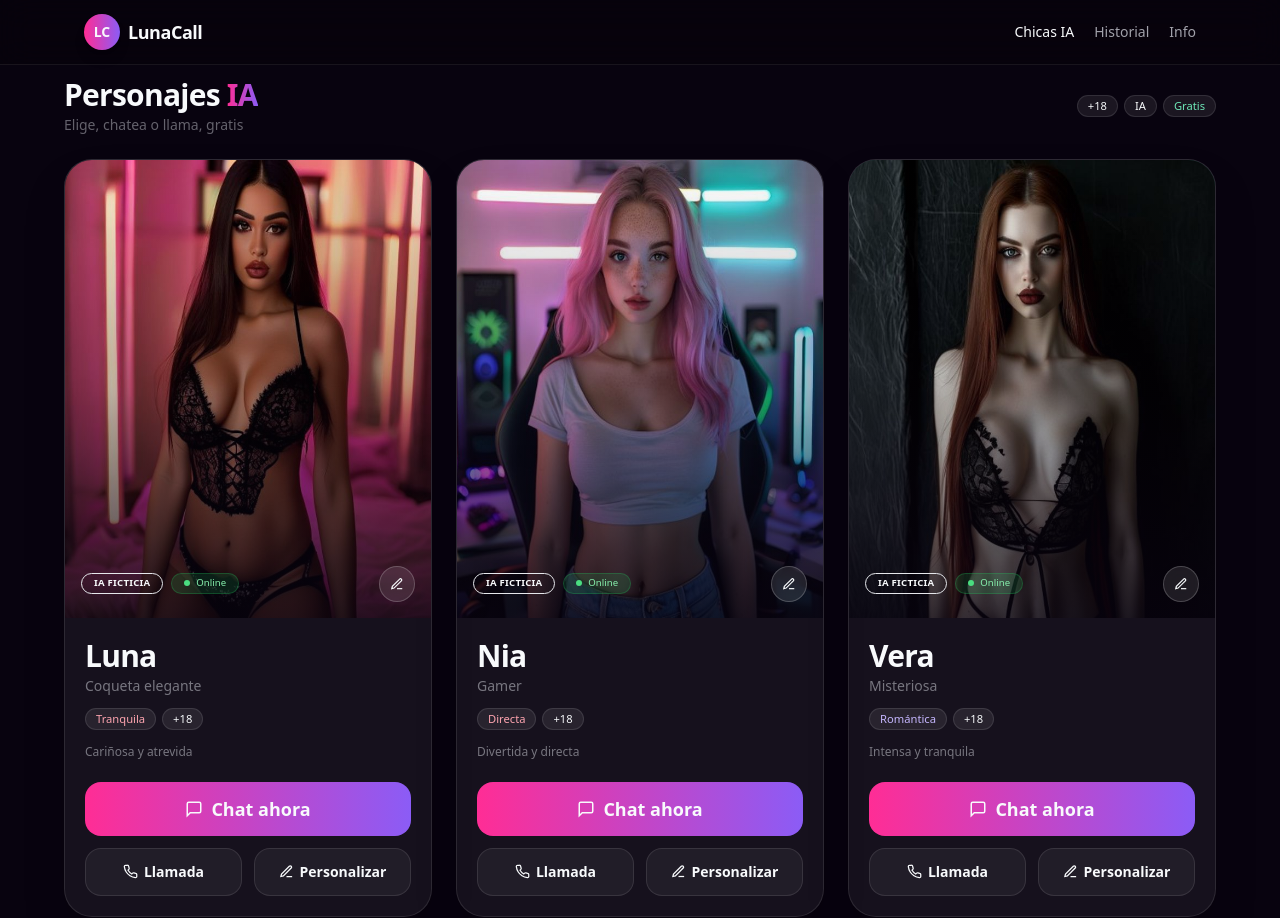
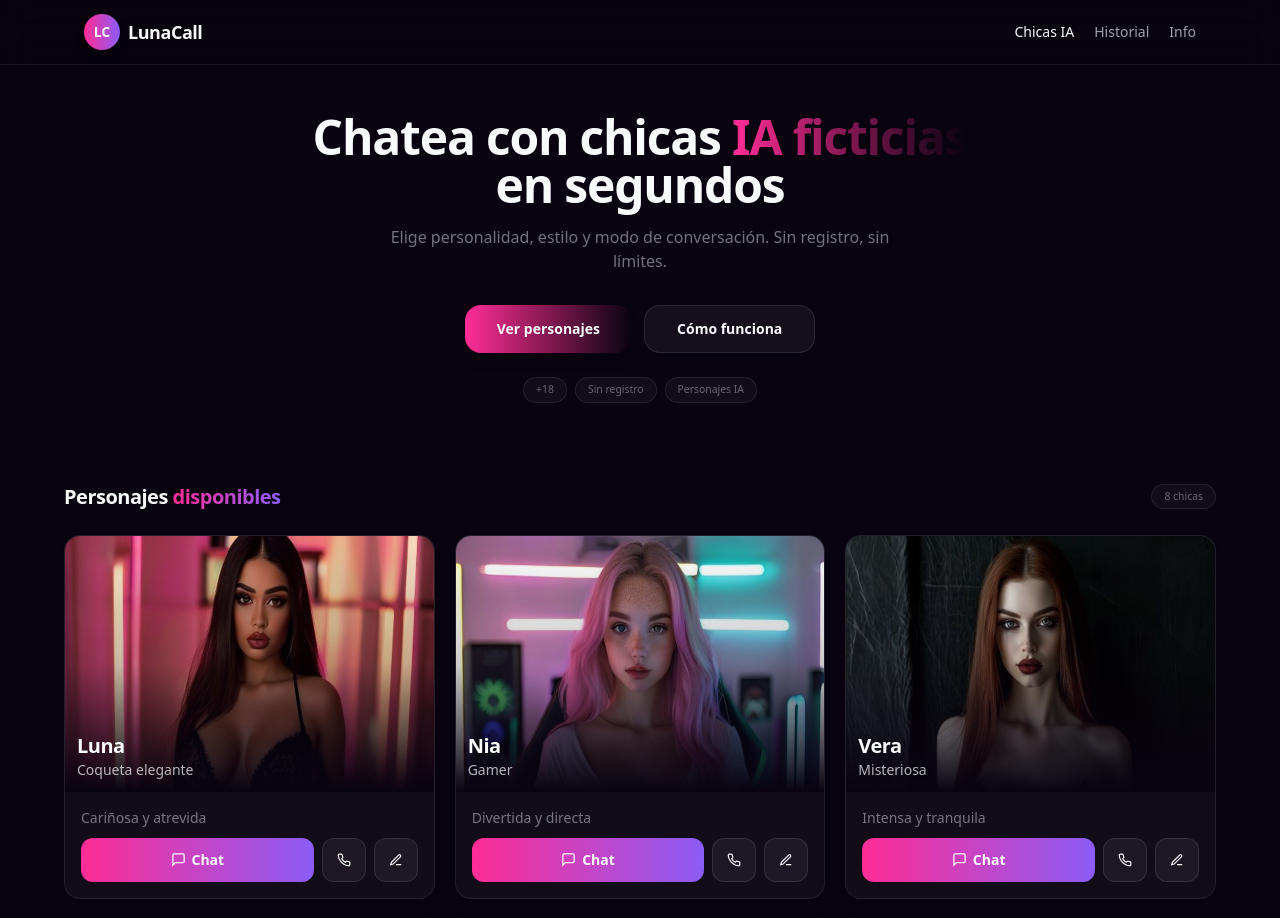
Before and after one commit to 3737631/luciaia, a Next.js app: page /luciaia/girls in a window 1280 px wide. Shown: the top 918 px of the page. Built offline with nearby package versions, Linux system fonts and the light colour scheme.

Commit message:
redesign: compact cards + hero section on /girls

```diff
--- a/src/app/girls/page.tsx
+++ b/src/app/girls/page.tsx
@@ -2,39 +2,72 @@ import Link from "next/link";
 import Header from "@/components/Header";
 import Footer from "@/components/Footer";
 import GirlCard from "@/components/GirlCard";
-import NeonButton from "@/components/NeonButton";
 import { girls } from "@/data/girls";
 
 export default function GirlsPage() {
   return (
     <>
       <Header />
-      <main className="min-h-screen overflow-x-hidden px-3.5 pb-24 pt-3 sm:px-6 lg:px-8">
+      <main className="min-h-screen overflow-x-hidden pb-24">
+        {/* Hero */}
+        <section className="relative overflow-hidden px-4 pb-16 pt-8 sm:px-6 sm:pb-20 sm:pt-12 lg:px-8">
+          <div className="pointer-events-none absolute inset-0 -z-10">
+            <div className="absolute -left-32 -top-32 h-96 w-96 rounded-full bg-pink-500/20 blur-[120px]" />
+            <div className="absolute -right-32 top-1/3 h-80 w-80 rounded-full bg-purple-500/15 blur-[100px]" />
+            <div className="absolute bottom-0 left-1/4 h-64 w-64 rounded-full bg-pink-400/10 blur-[80px]" />
+          </div>
           <div className="mx-auto w-full max-w-6xl">
-          <div className="mb-4 flex flex-wrap items-center justify-between gap-2 sm:mb-6">
-            <div>
-              <h1 className="text-xl font-bold tracking-tight sm:text-2xl lg:text-3xl">
-                Personajes <span className="gradient-text">IA</span>
+            <div className="mx-auto max-w-2xl text-center">
+              <h1 className="text-3xl font-extrabold leading-[1.15] tracking-tight sm:text-4xl lg:text-5xl">
+                Chatea con chicas{' '}
+                <span className="bg-gradient-to-r from-pink to-purple-500 bg-clip-text text-transparent">IA ficticias</span>
+                {' '}en segundos
               </h1>
-              <p className="mt-0.5 text-xs text-muted/60 sm:text-sm">
-                Elige, chatea o llama, gratis
+              <p className="mx-auto mt-4 max-w-lg text-sm leading-relaxed text-muted/70 sm:text-base">
+                Elige personalidad, estilo y modo de conversación. Sin registro, sin límites.
               </p>
+              <div className="mt-8 flex flex-col items-center gap-3 sm:flex-row sm:justify-center">
+                <Link
+                  href="#girls"
+                  className="flex h-12 w-full items-center justify-center rounded-2xl bg-gradient-to-r from-pink to-purple-500 px-8 text-sm font-bold shadow-lg shadow-pink-500/25 transition-all duration-200 hover:shadow-xl hover:shadow-pink-500/30 active:scale-[0.97] sm:w-auto"
+                >
+                  Ver personajes
+                </Link>
+                <Link
+                  href="/info"
+                  className="flex h-12 w-full items-center justify-center rounded-2xl border border-white/10 bg-white/5 px-8 text-sm font-semibold transition-all duration-200 hover:bg-white/10 active:scale-[0.97] sm:w-auto"
+                >
+                  Cómo funciona
+                </Link>
               </div>
-            <div className="flex flex-wrap items-center gap-1.5">
-              <span className="chip bg-pink-500/15 text-pink-300 border-pink-500/25">+18</span>
-              <span className="chip bg-purple-500/15 text-purple-300 border-purple-500/25">IA</span>
-              <span className="chip bg-emerald-500/15 text-emerald-300 border-emerald-500/25">Gratis</span>
+              <div className="mt-6 flex flex-wrap items-center justify-center gap-2">
+                <span className="rounded-full border border-white/[0.08] bg-white/[0.04] px-3 py-1 text-[0.65rem] font-medium text-muted/60">+18</span>
+                <span className="rounded-full border border-white/[0.08] bg-white/[0.04] px-3 py-1 text-[0.65rem] font-medium text-muted/60">Sin registro</span>
+                <span className="rounded-full border border-white/[0.08] bg-white/[0.04] px-3 py-1 text-[0.65rem] font-medium text-muted/60">Personajes IA</span>
               </div>
             </div>
+          </div>
+        </section>
 
-          <div className="grid grid-cols-2 gap-3 sm:grid-cols-2 lg:grid-cols-3 sm:gap-6">
+        {/* Grid */}
+        <section id="girls" className="px-4 sm:px-6 lg:px-8">
+          <div className="mx-auto w-full max-w-6xl">
+            <div className="mb-5 flex flex-wrap items-center justify-between gap-2 sm:mb-6">
+              <h2 className="text-lg font-bold tracking-tight sm:text-xl">
+                Personajes <span className="gradient-text">disponibles</span>
+              </h2>
+              <span className="rounded-full border border-white/[0.08] bg-white/[0.04] px-3 py-1 text-[0.65rem] font-medium text-muted/60">{girls.length} chicas</span>
+            </div>
+            <div className="grid grid-cols-2 gap-3 sm:grid-cols-2 lg:grid-cols-3 sm:gap-5">
               {girls.map((girl) => (
                 <GirlCard key={girl.id} girl={girl} />
               ))}
             </div>
           </div>
+        </section>
+
+        <Footer />
       </main>
-      <Footer />
     </>
   );
 }
--- a/src/components/GirlCard.tsx
+++ b/src/components/GirlCard.tsx
@@ -16,134 +16,51 @@ const cardGradients: Record<string, string> = {
   yuki: "from-pink-400/25 via-fuchsia-500/15 to-transparent",
 };
 
-const personalities = [
-  "Romántica", "Directa", "Tranquila", "Gamer", "Misteriosa",
-];
-
-const personalityColors: Record<string, string> = {
-  carinosa: "bg-pink-500/20 text-pink-300 border-pink-500/30",
-  timida: "bg-purple-500/20 text-purple-300 border-purple-500/30",
-  atrevida: "bg-rose-500/20 text-rose-300 border-rose-500/30",
-  dominante: "bg-violet-500/20 text-violet-300 border-violet-500/30",
-};
-
 export default function GirlCard({ girl }: { girl: Girl }) {
   const gradient = cardGradients[girl.id] || "from-pink-500/20 to-purple-500/10";
   const [imgFailed, setImgFailed] = useState(false);
-
   const girlImage = getGirlImage(girl.id, girl.defaultHair, girl.defaultOutfit, girl.defaultBackground);
 
   return (
-    <>
-      {/* Mobile compact card */}
-      <Link href={`/customize/${girl.id}`} className="block sm:hidden">
-        <div className="w-full overflow-hidden rounded-[22px] border border-white/10 bg-white/[0.06] shadow-lg transition-all duration-200 active:scale-[0.97]">
-          <div className={`relative h-[220px] w-full bg-gradient-to-b ${gradient}`}>
+    <div className="group w-full overflow-hidden rounded-2xl border border-white/[0.08] bg-white/[0.04] shadow-lg transition-all duration-300 hover:shadow-[0_20px_60px_rgba(255,45,180,0.12)] hover:border-white/15">
+      <Link href={`/customize/${girl.id}`}>
+        <div className={`relative h-52 w-full bg-gradient-to-b ${gradient} sm:h-64`}>
           {!imgFailed ? (
             <img
               src={girlImage}
               alt={girl.name}
-                className="h-full w-full object-cover object-top"
+              className="h-full w-full object-cover object-top transition-all duration-500 group-hover:scale-105"
               onError={() => setImgFailed(true)}
             />
           ) : null}
+          <div className="absolute inset-0 bg-gradient-to-t from-[#08030f] via-[#08030f]/20 to-transparent" />
+          <div className="absolute bottom-3 left-3 right-3">
+            <h3 className="text-lg font-bold tracking-tight drop-shadow-lg sm:text-xl">{girl.name}</h3>
+            <p className="text-xs text-white/70 drop-shadow sm:text-sm">{girl.style}</p>
           </div>
-          <div className="p-3">
-            <h3 className="text-xl font-bold tracking-tight">{girl.name}</h3>
-            <p className="mt-0.5 text-xs text-muted/70">{girl.style}</p>
-            <Link href={`/chat/${girl.id}`} onClick={(e) => e.stopPropagation()}>
-              <span className="mt-3 flex h-[42px] w-full items-center justify-center gap-1.5 rounded-2xl gradient-btn text-sm font-bold transition-all duration-200 active:scale-[0.97]">
+        </div>
+      </Link>
+      <div className="space-y-2.5 p-3 sm:p-4">
+        <p className="text-xs leading-relaxed text-muted/70 line-clamp-2 sm:text-sm">{girl.personalityLabel}</p>
+        <div className="flex items-center gap-2">
+          <Link href={`/chat/${girl.id}`} className="flex-1">
+            <span className="flex h-10 w-full items-center justify-center gap-1.5 rounded-xl gradient-btn text-sm font-bold transition-all duration-200 hover:shadow-lg hover:shadow-pink-500/20 active:scale-[0.97] sm:h-11">
+              <svg width="15" height="15" viewBox="0 0 24 24" fill="none" stroke="currentColor" strokeWidth="2"><path d="M21 15a2 2 0 0 1-2 2H7l-4 4V5a2 2 0 0 1 2-2h14a2 2 0 0 1 2 2z"/></svg>
               Chat
             </span>
           </Link>
-            <div className="mt-2 grid grid-cols-3 gap-2">
-              <Link href={`/call/${girl.id}`} onClick={(e) => e.stopPropagation()}>
-                <span className="flex h-[38px] w-full items-center justify-center rounded-2xl border border-white/10 bg-white/5 transition-all duration-200 active:scale-[0.97]">
+          <Link href={`/call/${girl.id}`}>
+            <span className="flex h-10 w-10 items-center justify-center rounded-xl border border-white/10 bg-white/5 transition-all duration-200 hover:bg-white/10 active:scale-[0.97] sm:h-11 sm:w-11">
               <svg width="14" height="14" viewBox="0 0 24 24" fill="none" stroke="currentColor" strokeWidth="2"><path d="M22 16.92v3a2 2 0 0 1-2.18 2 19.79 19.79 0 0 1-8.63-3.07 19.5 19.5 0 0 1-6-6 19.79 19.79 0 0 1-3.07-8.67A2 2 0 0 1 4.11 2h3a2 2 0 0 1 2 1.72 12.84 12.84 0 0 0 .7 2.81 2 2 0 0 1-.45 2.11L8.09 9.91a16 16 0 0 0 6 6l1.27-1.27a2 2 0 0 1 2.11-.45 12.84 12.84 0 0 0 2.81.7A2 2 0 0 1 22 16.92z"/></svg>
             </span>
           </Link>
-              <Link href={`/call/${girl.id}`} onClick={(e) => e.stopPropagation()}>
-                <span className="flex h-[38px] w-full items-center justify-center rounded-2xl border border-white/10 bg-white/5 transition-all duration-200 active:scale-[0.97]">
-                  <svg width="14" height="14" viewBox="0 0 24 24" fill="none" stroke="currentColor" strokeWidth="2"><polygon points="23 7 16 12 23 17 23 7"/><rect x="1" y="5" width="15" height="14" rx="2" ry="2"/></svg>
-                </span>
-              </Link>
-              <Link href={`/customize/${girl.id}`} onClick={(e) => e.stopPropagation()}>
-                <span className="flex h-[38px] w-full items-center justify-center rounded-2xl border border-white/10 bg-white/5 transition-all duration-200 active:scale-[0.97]">
+          <Link href={`/customize/${girl.id}`}>
+            <span className="flex h-10 w-10 items-center justify-center rounded-xl border border-white/10 bg-white/5 transition-all duration-200 hover:bg-white/10 active:scale-[0.97] sm:h-11 sm:w-11">
               <svg width="14" height="14" viewBox="0 0 24 24" fill="none" stroke="currentColor" strokeWidth="2"><path d="M12 20h9"/><path d="M16.5 3.5a2.121 2.121 0 0 1 3 3L7 19l-4 1 1-4L16.5 3.5z"/></svg>
             </span>
           </Link>
         </div>
       </div>
     </div>
-      </Link>
-
-      {/* Desktop full card */}
-      <div className="hidden sm:block mx-auto w-full max-w-[420px] overflow-hidden rounded-[28px] border border-white/10 bg-white/[0.06] shadow-2xl transition-all duration-300 hover:border-white/20 hover:shadow-[0_25px_80px_rgba(255,45,180,0.18)]">
-        <div className={`relative aspect-[4/5] w-full min-h-[320px] bg-gradient-to-b ${gradient}`}>
-          <Link href={`/customize/${girl.id}`}>
-            {!imgFailed ? (
-              <img
-                src={girlImage}
-                alt={girl.name}
-                className="absolute inset-0 h-full w-full object-cover object-top transition-all duration-700"
-                onError={() => setImgFailed(true)}
-              />
-            ) : null}
-            <div className="absolute inset-0 bg-gradient-to-t from-[#08030f] via-[#08030f]/30 to-transparent opacity-80" />
-          </Link>
-          <div className="absolute bottom-4 left-4 right-4 flex items-center justify-between">
-            <div className="flex items-center gap-2">
-              <span className="rounded-full bg-pink-500/20 px-3 py-0.5 text-[0.6rem] font-semibold uppercase tracking-wide text-pink-300 border border-pink-500/30">
-                IA ficticia
-              </span>
-              <span className="flex items-center gap-1.5 rounded-full bg-green-500/15 px-3 py-0.5 text-[0.6rem] text-green-300 border border-green-500/25">
-                <span className="h-1.5 w-1.5 rounded-full bg-green-400 animate-pulse" />
-                Online
-              </span>
-            </div>
-            <Link href={`/customize/${girl.id}`} onClick={(e) => e.stopPropagation()}>
-              <span className="flex h-9 w-9 items-center justify-center rounded-full bg-white/10 backdrop-blur border border-white/20 transition-all hover:bg-white/20">
-                <svg width="14" height="14" viewBox="0 0 24 24" fill="none" stroke="currentColor" strokeWidth="2"><path d="M12 20h9"/><path d="M16.5 3.5a2.121 2.121 0 0 1 3 3L7 19l-4 1 1-4L16.5 3.5z"/></svg>
-              </span>
-            </Link>
-          </div>
-        </div>
-        <div className="p-5">
-          <Link href={`/customize/${girl.id}`}>
-            <h3 className="text-2xl font-bold tracking-tight sm:text-3xl">{girl.name}</h3>
-            <p className="mt-0.5 text-sm text-muted/70">{girl.style}</p>
-          </Link>
-          <div className="mt-3 flex flex-wrap gap-1.5">
-            <span className={`chip ${personalityColors[girl.personality] || "bg-white/10"}`}>
-              {personalities[Math.floor(Math.random() * personalities.length)]}
-            </span>
-            <span className="chip">+18</span>
-          </div>
-          <p className="mt-3 text-xs text-muted/70 leading-relaxed">{girl.personalityLabel}</p>
-          <div className="mt-5 flex flex-col gap-3">
-            <Link href={`/chat/${girl.id}`}>
-              <button className="flex w-full min-h-[54px] items-center justify-center gap-2 rounded-2xl gradient-btn text-lg font-bold transition-all duration-200 hover:shadow-lg hover:shadow-pink-500/25 active:scale-[0.98]">
-                <svg width="18" height="18" viewBox="0 0 24 24" fill="none" stroke="currentColor" strokeWidth="2"><path d="M21 15a2 2 0 0 1-2 2H7l-4 4V5a2 2 0 0 1 2-2h14a2 2 0 0 1 2 2z"/></svg>
-                Chat ahora
-              </button>
-            </Link>
-            <div className="grid grid-cols-2 gap-3 max-[360px]:grid-cols-1">
-              <Link href={`/call/${girl.id}`}>
-                <button className="flex w-full min-h-[48px] items-center justify-center gap-1.5 rounded-2xl border border-white/10 bg-white/5 text-sm font-semibold transition-all duration-200 hover:bg-white/10 hover:border-white/20 active:scale-[0.98]">
-                  <svg width="15" height="15" viewBox="0 0 24 24" fill="none" stroke="currentColor" strokeWidth="2"><path d="M22 16.92v3a2 2 0 0 1-2.18 2 19.79 19.79 0 0 1-8.63-3.07 19.5 19.5 0 0 1-6-6 19.79 19.79 0 0 1-3.07-8.67A2 2 0 0 1 4.11 2h3a2 2 0 0 1 2 1.72 12.84 12.84 0 0 0 .7 2.81 2 2 0 0 1-.45 2.11L8.09 9.91a16 16 0 0 0 6 6l1.27-1.27a2 2 0 0 1 2.11-.45 12.84 12.84 0 0 0 2.81.7A2 2 0 0 1 22 16.92z"/></svg>
-                  Llamada
-                </button>
-              </Link>
-              <Link href={`/customize/${girl.id}`}>
-                <button className="flex w-full min-h-[48px] items-center justify-center gap-1.5 rounded-2xl border border-white/10 bg-white/5 text-sm font-semibold transition-all duration-200 hover:bg-white/10 hover:border-white/20 active:scale-[0.98]">
-                  <svg width="15" height="15" viewBox="0 0 24 24" fill="none" stroke="currentColor" strokeWidth="2"><path d="M12 20h9"/><path d="M16.5 3.5a2.121 2.121 0 0 1 3 3L7 19l-4 1 1-4L16.5 3.5z"/></svg>
-                  Personalizar
-                </button>
-              </Link>
-            </div>
-          </div>
-        </div>
-      </div>
-    </>
   );
 }
```
Lines whose indentation alone changed are shown as unchanged.
